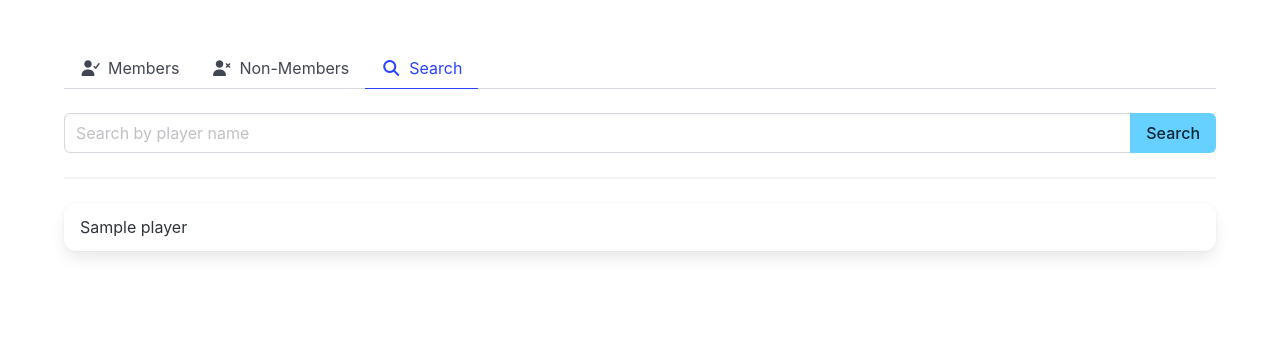
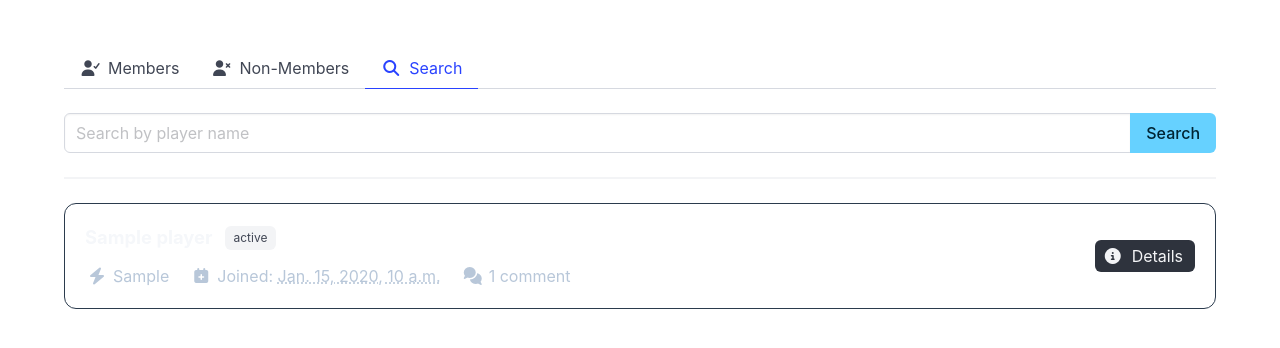
Before and after one commit to 271u/alliance-management, a Django app: template templates/player_search.html in a window 1280 px wide. Shown: the top 348 px of the page. Run offline with Django 5.2, Linux system fonts and the light colour scheme; the template is opened without the code that fills it: most values are stand-ins (such as "Sample title", 1, 10 or a date in 2020).

Commit message:
feat: Enhance player search functionality with active comment count and improve UI layout

```diff
--- a/core/static/core/css/styles.css
+++ b/core/static/core/css/styles.css
@@ -182,3 +182,72 @@ body {
 .movement-row:last-child {
   border-bottom: 0;
 }
+
+
+.player-search-results {
+  display: flex;
+  flex-direction: column;
+  gap: 1rem;
+}
+
+.player-search-card {
+  display: flex;
+  align-items: center;
+  justify-content: space-between;
+  gap: 1.5rem;
+  width: 100%;
+  color: inherit;
+  border: 1px solid #2b3b4d;
+  box-shadow: none;
+}
+
+.player-search-card:hover {
+  border-color: #70d6ff;
+}
+
+.player-search-card-main {
+  min-width: 0;
+  flex: 1;
+}
+
+.player-search-card-header {
+  display: flex;
+  align-items: center;
+  gap: 0.75rem;
+  flex-wrap: wrap;
+  margin-bottom: 0.75rem;
+}
+
+.player-search-card-name {
+  font-size: 1.15rem;
+  font-weight: 700;
+  color: #f5f7fa;
+}
+
+.player-search-card-meta {
+  display: flex;
+  align-items: center;
+  gap: 1.25rem;
+  flex-wrap: wrap;
+  color: #b8c7d9;
+}
+
+.player-search-card-action {
+  flex-shrink: 0;
+}
+
+@media (max-width: 768px) {
+  .player-search-card {
+    align-items: flex-start;
+    flex-direction: column;
+  }
+
+  .player-search-card-action {
+    width: 100%;
+  }
+
+  .player-search-card-action .tag {
+    width: 100%;
+    justify-content: center;
+  }
+}
--- a/pyproject.toml
+++ b/pyproject.toml
@@ -1,8 +1,8 @@
 [project]
 # https://packaging.python.org/en/latest/specifications/declaring-project-metadata/
-name = "train-conductors"
+name = "alliance-management"
 version = "0.0.1"
-description = "Train Conductor tool for 271U"
+description = "Alliance Management tool for managing Last War alliances"
 readme = "README.md"
 requires-python = ">=3.13,<4"
 dependencies = [
--- a/taskfile.yaml
+++ b/taskfile.yaml
@@ -67,7 +67,7 @@ tasks:
   clean:
     desc: Cleans up Python bytecode, .venv and node_modules
     cmds:
-      - py3clean .
+      - pyclean .
       - rm -rf node_modules/
       - rm -rf .venv/
 
--- a/templates/player_search.html
+++ b/templates/player_search.html
@@ -1,6 +1,6 @@
 {% extends "base.html" %}
 
-{% block title %}Player List | {{ app_name }}{% endblock %}
+{% block title %}Player Search | {{ app_name }}{% endblock %}
 
 {% load static %}
 {% load alliance_status_tags %}
@@ -18,8 +18,14 @@
 <form method="get" action="">
   <div class="field has-addons">
     <div class="control is-expanded">
-      <input id="player-search" class="input" type="search" name="q" value="{{ query }}"
-        placeholder="Search by player name">
+      <input
+        id="player-search"
+        class="input"
+        type="search"
+        name="q"
+        value="{{ query }}"
+        placeholder="Search by player name"
+      >
     </div>
     <div class="control">
       <button class="button is-info">
@@ -32,16 +38,62 @@
 <hr>
 
 {% if players %}
-{% for player in players %}
-<a href="{% url 'player_detail' player.id %}">
+<div class="player-search-results">
+  {% for player in players %}
+  <a class="box player-search-card mb-0" href="{% url 'player_detail' player.id %}">
+    <div class="player-search-card-main">
+      <div class="player-search-card-header">
+        <span class="player-search-card-name">
+          {{ player.ingame_name }}
+        </span>
 
-  <nav class="panel">
-    <div class="panel-block">
-      {{ player.ingame_name }}
+        {% alliance_status_tag player.alliance_status %}
+      </div>
+
+      <div class="player-search-card-meta">
+        <span class="icon-text">
+          <span class="icon">
+            <i class="fa-solid fa-bolt"></i>
+          </span>
+          <span>{{ player.strength_string }}</span>
+        </span>
+
+        <span class="icon-text">
+          <span class="icon">
+            <i class="fa-solid fa-calendar-plus"></i>
+          </span>
+          <span>
+            Joined:
+            <abbr title="{{ player.joined_at_string }}">
+              {{ player.joined_at_since_string }}
+            </abbr>
+          </span>
+        </span>
+
+        <span class="icon-text">
+          <span class="icon">
+            <i class="fa-regular fa-comments"></i>
+          </span>
+          <span>
+            {{ player.active_comment_count }} comment{{ player.active_comment_count|pluralize }}
+          </span>
+        </span>
+      </div>
     </div>
-  </nav>
-</a>
-{% endfor %}
+
+    <div class="player-search-card-action">
+      <span class="tag is-dark is-medium">
+        <span class="icon-text">
+          <span class="icon">
+            <i class="fa-solid fa-circle-info"></i>
+          </span>
+          <span>Details</span>
+        </span>
+      </span>
+    </div>
+  </a>
+  {% endfor %}
+</div>
 {% else %}
 <div class="box">
   {% if query %}
@@ -49,9 +101,7 @@
   {% else %}
   Please search to display results
   {% endif %}
-
 </div>
 {% endif %}
 
-
 {% endblock %}
```
Also changed, not shown: core/views/player_search.py (+22 -7 lines), examples/docker-compose-rootless.yml (+28 -23 lines), 3 other files.
